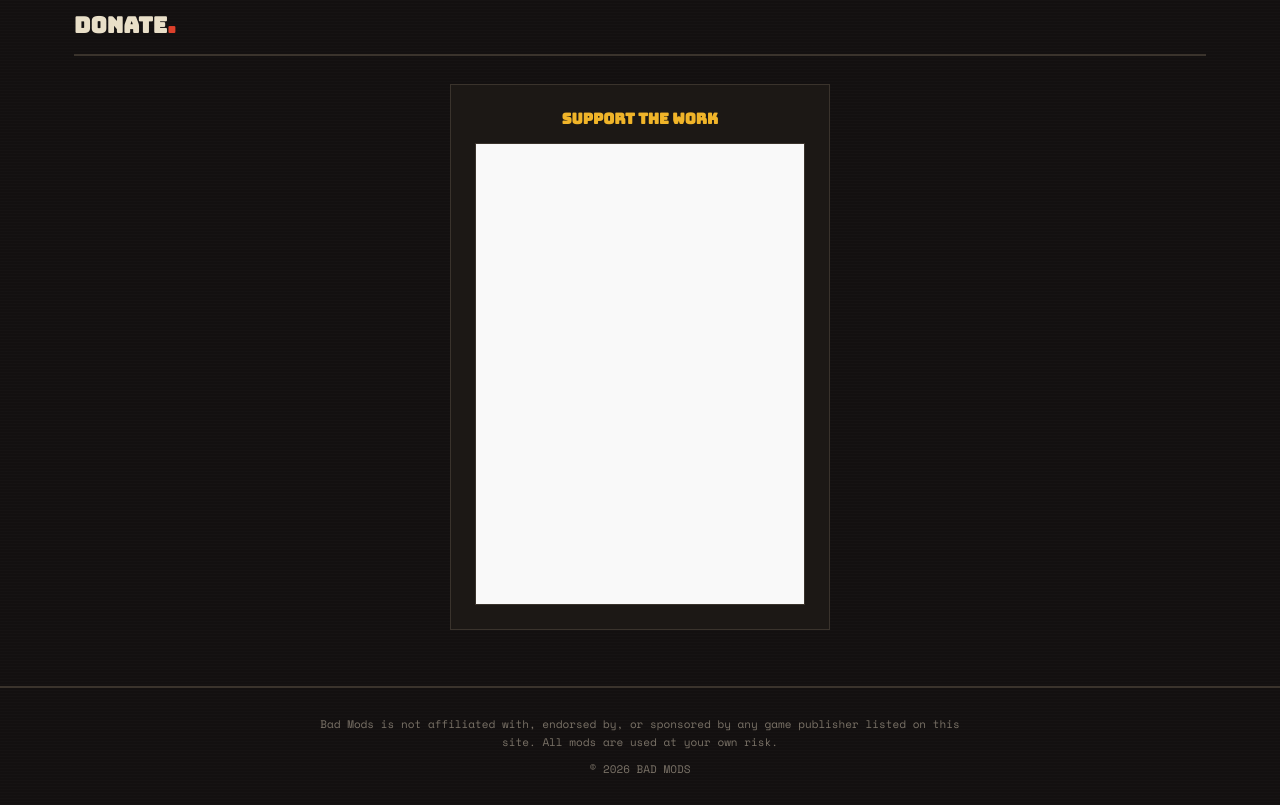
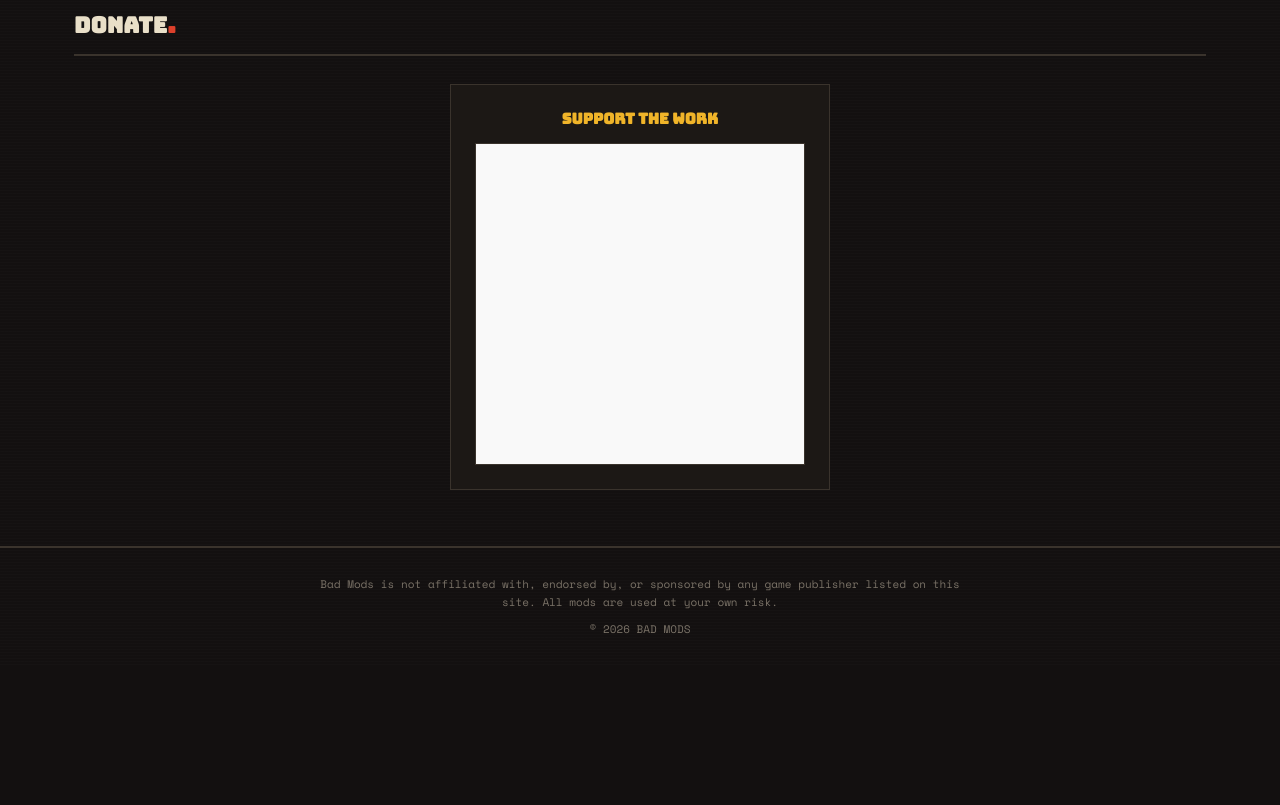
Before and after one commit to BAD-MODS/BadMods, a plain HTML site: page index.html in a window 1280 px wide. Shown: the part 1507-2312 px from the top of the page. After the commit the page ends 2172 px from the top, so only its background shows below. Drawn offline with nearby package versions, Linux system fonts and the light colour scheme.

Commit message:
Update index.html

```diff
--- a/index.html
+++ b/index.html
@@ -72,7 +72,7 @@
       <div class="panel">
         <h3>SUPPORT THE WORK</h3>
         <div id="kofiEmbed">
-          <iframe id='kofiframe' src='https://ko-fi.com/blackarcdev/?hidefeed=true&widget=true&embed=true&preview=true' style='border:none;width:100%;padding:4px;background:#f9f9f9;' height='460' title='badmods'></iframe>
+          <iframe id='kofiframe' src='https://ko-fi.com/blackarcdev/?hidefeed=true&widget=true&embed=true&preview=true' style='border:none;width:100%;padding:4px;background:#f9f9f9;' height='320' title='blackarcdev'></iframe>
         </div>
       </div>
     </div>
```
